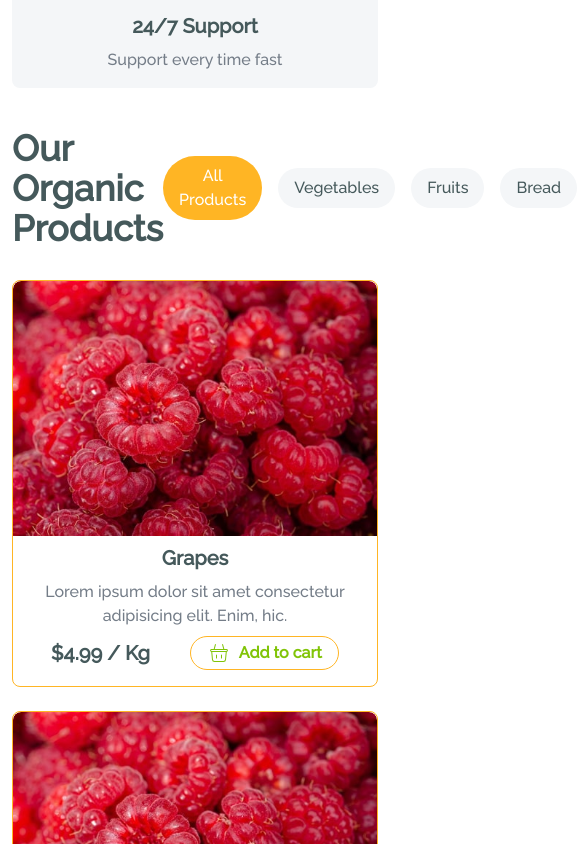
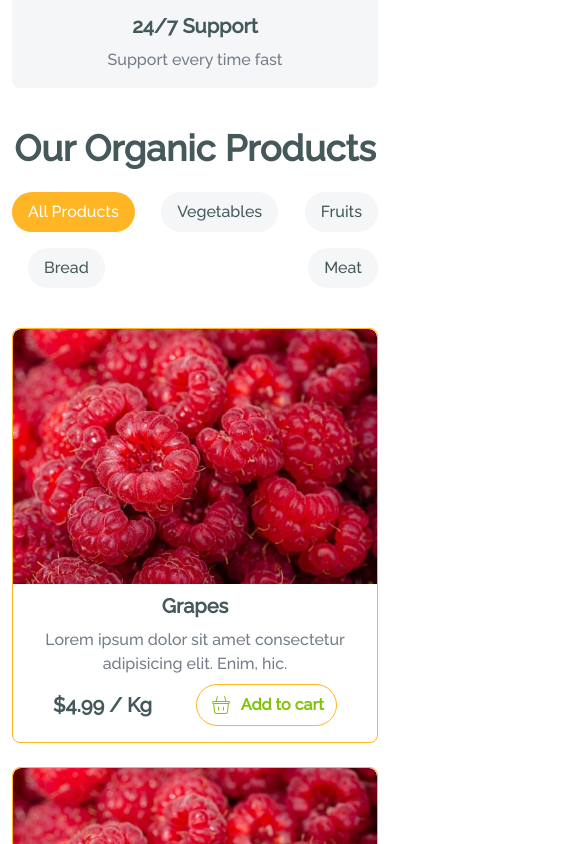
Before and after one commit to dosepehr/fruitables, a Next.js app: page / in a window 390 px wide. Shown: the part 1760-2604 px from the top of the page, 585 px wide, since content can reach past the window. Built offline with nearby package versions, Linux system fonts and the light colour scheme.

Commit message:
fix responsive problem

```diff
--- a/src/components/templates/index/products/components/Product.tsx
+++ b/src/components/templates/index/products/components/Product.tsx
@@ -22,7 +22,7 @@ const Product = () => {
         </div>
         <div className="flex items-center justify-around">
           <p className="text-darkGray text-xl font-semibold">$4.99 / Kg</p>
-          <button className="group flex items-center justify-center space-x-2 rounded-full border border-mainYellow px-4 py-1 duration-300 hover:bg-mainYellow">
+          <button className="group flex items-center justify-center space-x-2 rounded-full border border-mainYellow px-3 py-2 duration-300 hover:bg-mainYellow">
             <CiShoppingBasket className="text-2xl text-lightGreen" />
             <p className="text-lightGreen duration-300 group-hover:text-white font-semibold">
               Add to cart
--- a/src/components/templates/index/products/components/ProductsSelector.tsx
+++ b/src/components/templates/index/products/components/ProductsSelector.tsx
@@ -26,12 +26,12 @@ const ProductsSelector = () => {
   const [category, setCategory] = useState<string>("All Products");
 
   return (
-    <div className="flex items-center justify-between space-x-4">
+    <div className="mt-4 flex flex-wrap items-center justify-between space-x-4 lg:mt-0">
       {buttons.map((button) => (
         <button
           key={button.id}
           onClick={() => setCategory(button.content)}
-          className={`rounded-full px-4 py-2 transition-all duration-300 ${button.content == category ? "bg-mainYellow text-white" : "bg-[#f4f6f8] text-darkGray"}`}
+          className={`rounded-full px-4 py-2 transition-all my-2 duration-300 ${button.content == category ? "bg-mainYellow text-white" : "text-darkGray bg-[#f4f6f8]"}`}
         >
           {button.content}
         </button>
--- a/src/components/templates/index/products/index.tsx
+++ b/src/components/templates/index/products/index.tsx
@@ -5,7 +5,7 @@ const Products = () => {
   return (
     <>
       <Layout>
-        <div className="mt-10 flex items-center justify-between mb-8">
+        <div className="mt-10 flex items-center justify-between mb-8 flex-col lg:flex-row">
           <p className="text-4xl font-semibold text-darkGray">
             Our Organic Products
           </p>
```
